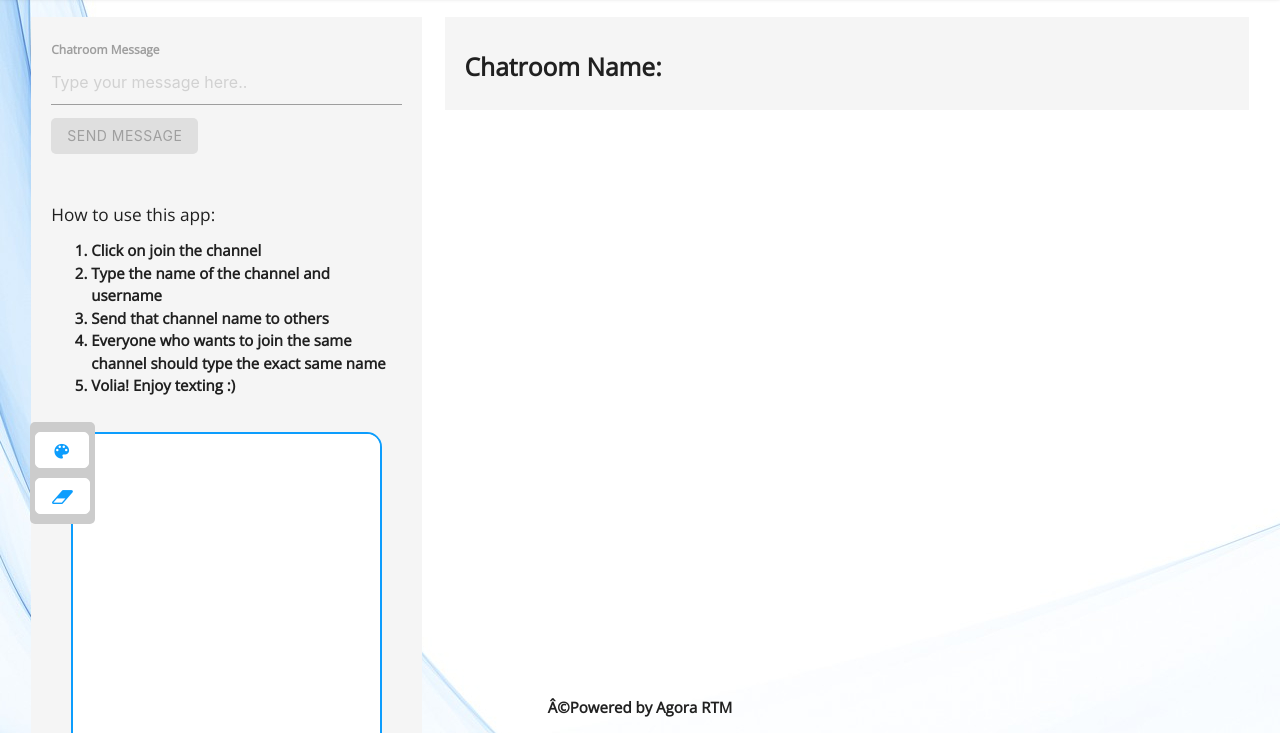
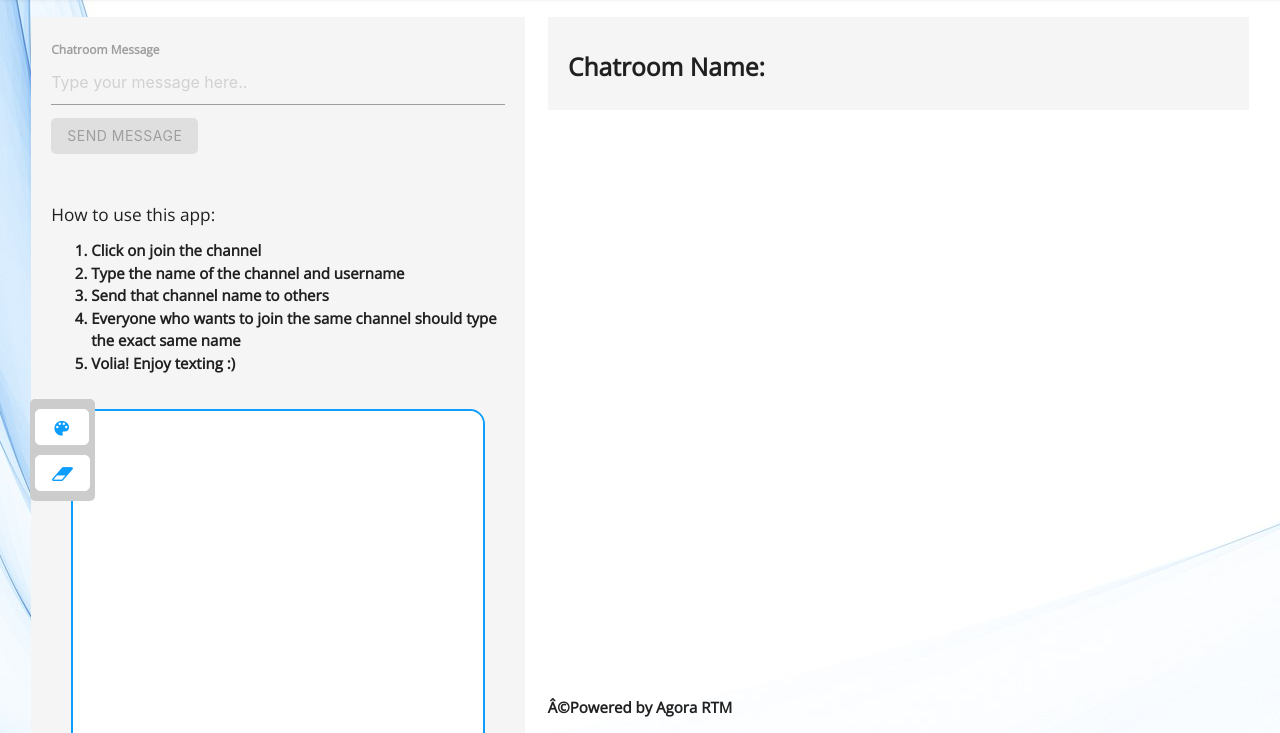
Before and after one commit to antirex/Agora-web-messagingApp, a plain HTML site: page index.html in a window 1280 px wide. Shown: the part 67-800 px from the top of the page. Drawn offline with nearby package versions, Linux system fonts and the light colour scheme; a script that the page names is missing.

Commit message:
fix: desgin fix for sm

```diff
--- a/index.html
+++ b/index.html
@@ -66,7 +66,7 @@
     <div class="p-20">
         <div class="row">
             <!-- Message Form -->
-            <div class="col s12 m4">
+            <div class="col s12 l5">
                 <div class="grey lighten-4 p-20">
                     <label for="channelMsg">Chatroom Message</label>
                     <textarea placeholder="Type your message here.." id="channelMsg"
@@ -111,7 +111,7 @@
                 </div>
             </div>
             <!-- Messages -->
-            <div class="col s12 m8">
+            <div class="col s12 l7">
                 <div class="grey lighten-4 p-20">
                     <div id="messageBox">
                         <h5><b>Chatroom Name:</b> <span id="channelNameBox"></span></h5>
```
